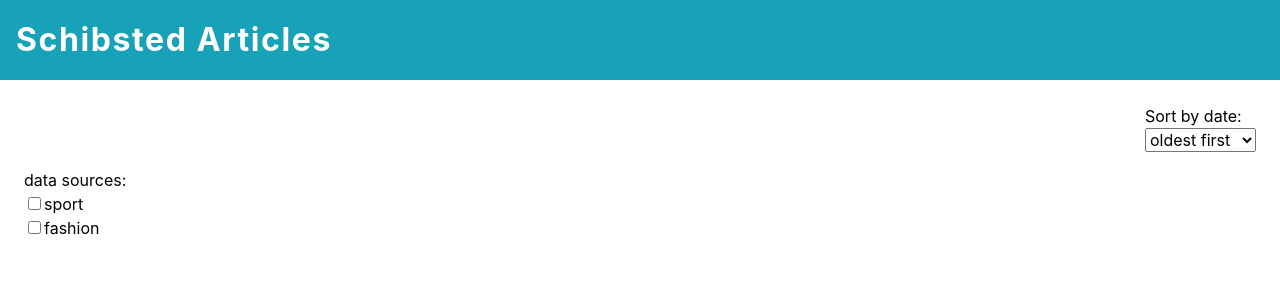
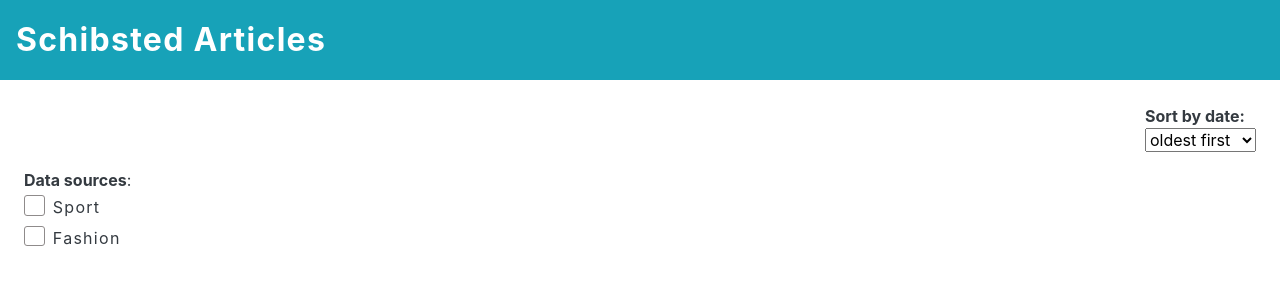
Before and after one commit to lkp25/schibsted, a React app: page / in a window 1280 px wide. Shown: the top 300 px of the page. Built offline with nearby package versions, Linux system fonts and the light colour scheme.

Commit message:
complete styling for custom checkboxes

```diff
--- a/src/index.css
+++ b/src/index.css
@@ -10,7 +10,7 @@
   --teal: #20c997;
   --cyan: #17a2b8;
   --white: #fff;
-  --gray: #6c757d;
+  --gray: #8f8b8b;
   --gray-dark: #343a40;
   --primary: #007bff;
   --secondary: #6c757d;
@@ -29,9 +29,57 @@
     Roboto, 'Helvetica Neue', Arial, 'Noto Sans', sans-serif,
     'Apple Color Emoji', 'Segoe UI Emoji', 'Segoe UI Symbol', 'Noto Color Emoji';
   --commonPadding: 0.5rem 0.5rem;
-  --spacing: 0.1rem;
+  --spacing: 0.08rem;
 }
 
 body {
   font-family: var(--font-family-sans-serif);
+  color: var(--gray-dark);
 }
+
+.span_bold {
+  font-weight: bold;
+}
+
+/* complex custom checkboxes styling */
+.custom_checkbox_container {
+  display: flex;
+  align-items: center;
+}
+.custom_checkbox_container label {
+  cursor: pointer;
+  display: flex;
+  font-style: normal;
+  letter-spacing: var(--spacing);
+  padding: 0.2rem 0;
+  text-transform: capitalize;
+}
+.custom_checkbox_container input[type='checkbox'] {
+  cursor: pointer;
+  opacity: 0;
+  position: absolute;
+}
+
+.custom_checkbox_container label::before {
+  content: '';
+  width: 1.3rem;
+  height: 1.3rem;
+  border: 1px solid var(--gray);
+  border-radius: 3px;
+  margin-right: 0.5rem;
+}
+.custom_checkbox_container label:hover::before,
+.custom_checkbox_container input[type='checkbox']:hover + label::before {
+  background-color: var(--gray);
+}
+.custom_checkbox_container input[type='checkbox']:focus + label::before {
+  box-shadow: 0 0 10px 1px rgb(111, 110, 110);
+}
+.custom_checkbox_container input[type='checkbox']:checked + label::before {
+  content: '\002714';
+  background-color: var(--primary);
+  display: flex;
+  justify-content: center;
+  align-items: center;
+  color: var(--white);
+}
--- a/src/pages/articles/Articles.tsx
+++ b/src/pages/articles/Articles.tsx
@@ -101,13 +101,13 @@
 
       <section className="articles__container">
         <div className="articles__data_sources">
+          <span className="span_bold">Data sources</span>:
           <ul>
-            data sources:
             {/* dynamically display checkboxes for all categories */}
             {KNOWN_CATEGORIES.map((category) => {
               return (
                 <li key={category}>
-                  <label htmlFor={`${category}_checkbox`}>
+                  <div className="custom_checkbox_container">
                     <input
                       value={category}
                       onChange={(event) => {
@@ -124,16 +124,17 @@
                       name="categories_filter"
                       id={`${category}_checkbox`}
                     />
-                    {category}
-                  </label>
+                    {/* label must be after input for custom styling to work */}
+                    <label htmlFor={`${category}_checkbox`}> {category}</label>
+                  </div>
                 </li>
               );
             })}
           </ul>
         </div>
         <div className="articles__date_sorting">
+          <span className="span_bold"> Sort by date: </span>
           <label htmlFor="date_select">
-            Sort by date:
             <br />
             <select
               defaultValue={'desc'}
```
